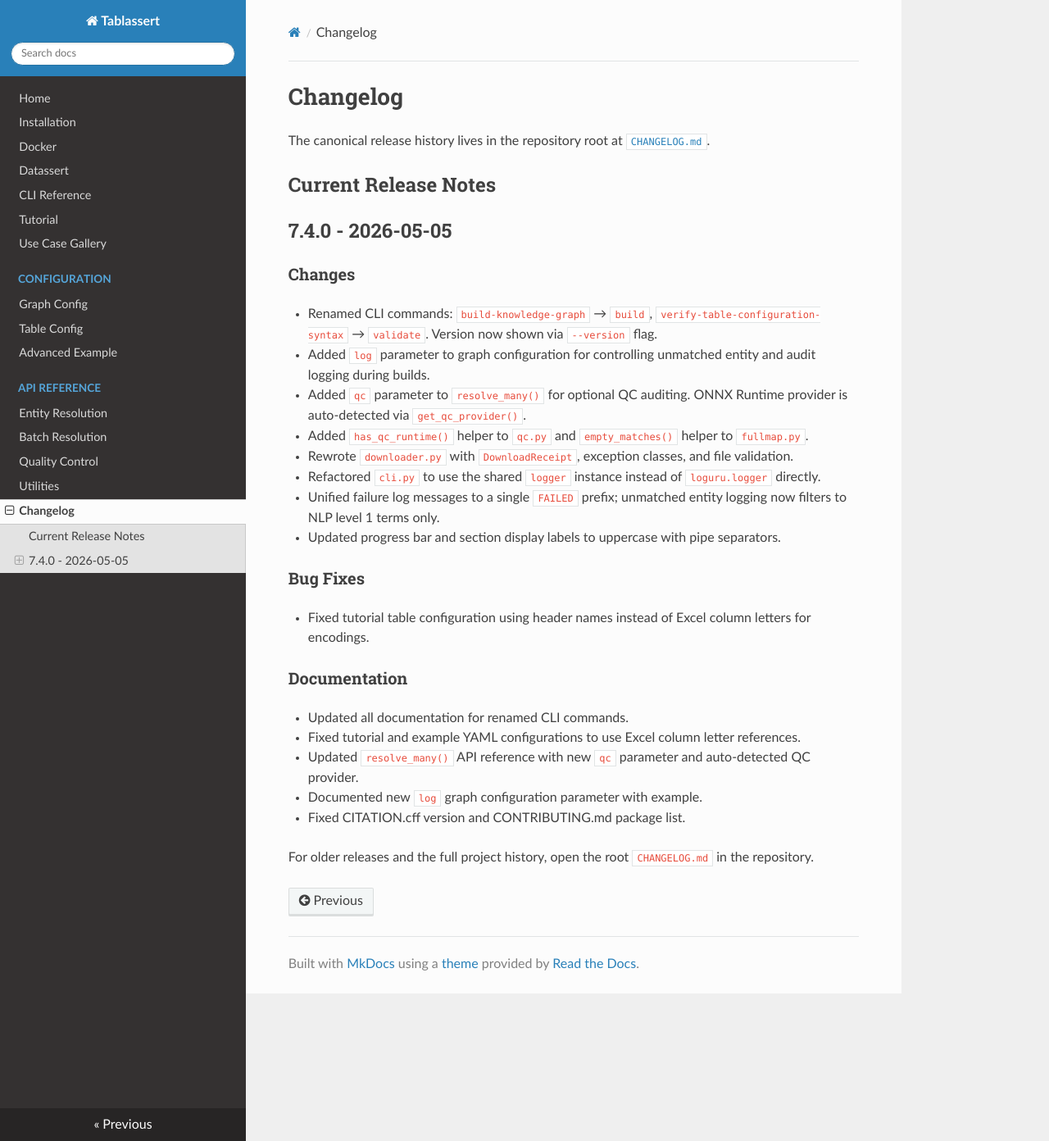
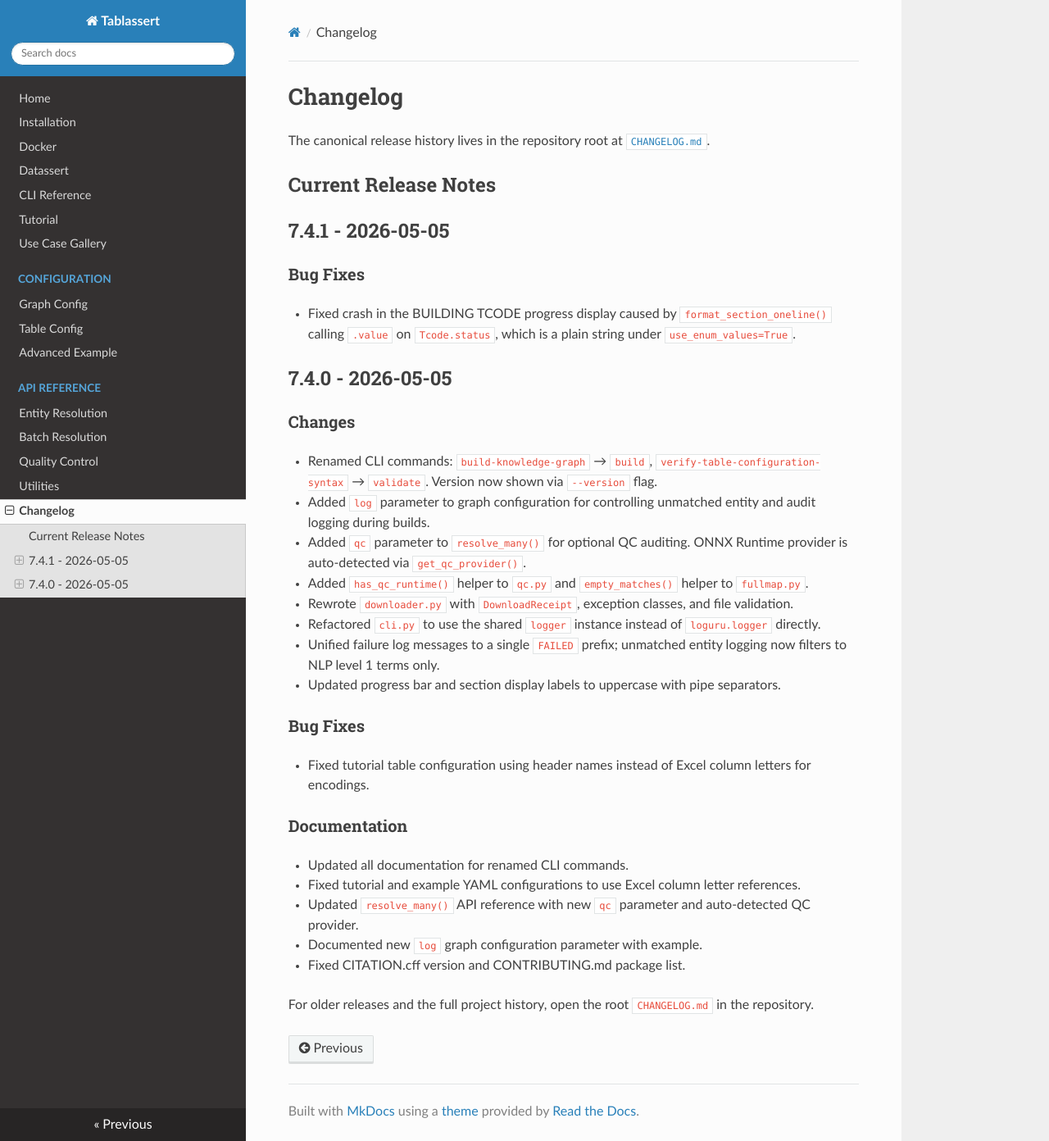
Before and after one commit to SkyeAv/Tablassert3.0.0, an MkDocs documentation site: the page built from docs/changelog.md, in a window 1280 px wide and 1392 px high. Shown: the whole window at 82% size. Built offline with MkDocs 1.6.1, drawn with Linux system fonts in a browser that asks for light colours; nearby versions of some CDN libraries.

Commit message:
#patch fixed a string enum bug and documented it

```diff
--- a/docs/changelog.md
+++ b/docs/changelog.md
@@ -3,6 +3,12 @@
 The canonical release history lives in the repository root at [`CHANGELOG.md`](https://github.com/SkyeAv/Tablassert/blob/main/CHANGELOG.md).
 
 ## Current Release Notes
+
+## 7.4.1 - 2026-05-05
+
+### Bug Fixes
+
+- Fixed crash in the BUILDING TCODE progress display caused by `format_section_oneline()` calling `.value` on `Tcode.status`, which is a plain string under `use_enum_values=True`.
 
 ## 7.4.0 - 2026-05-05
 
```
Also changed, not shown: CHANGELOG.md (+5 -0 lines).
